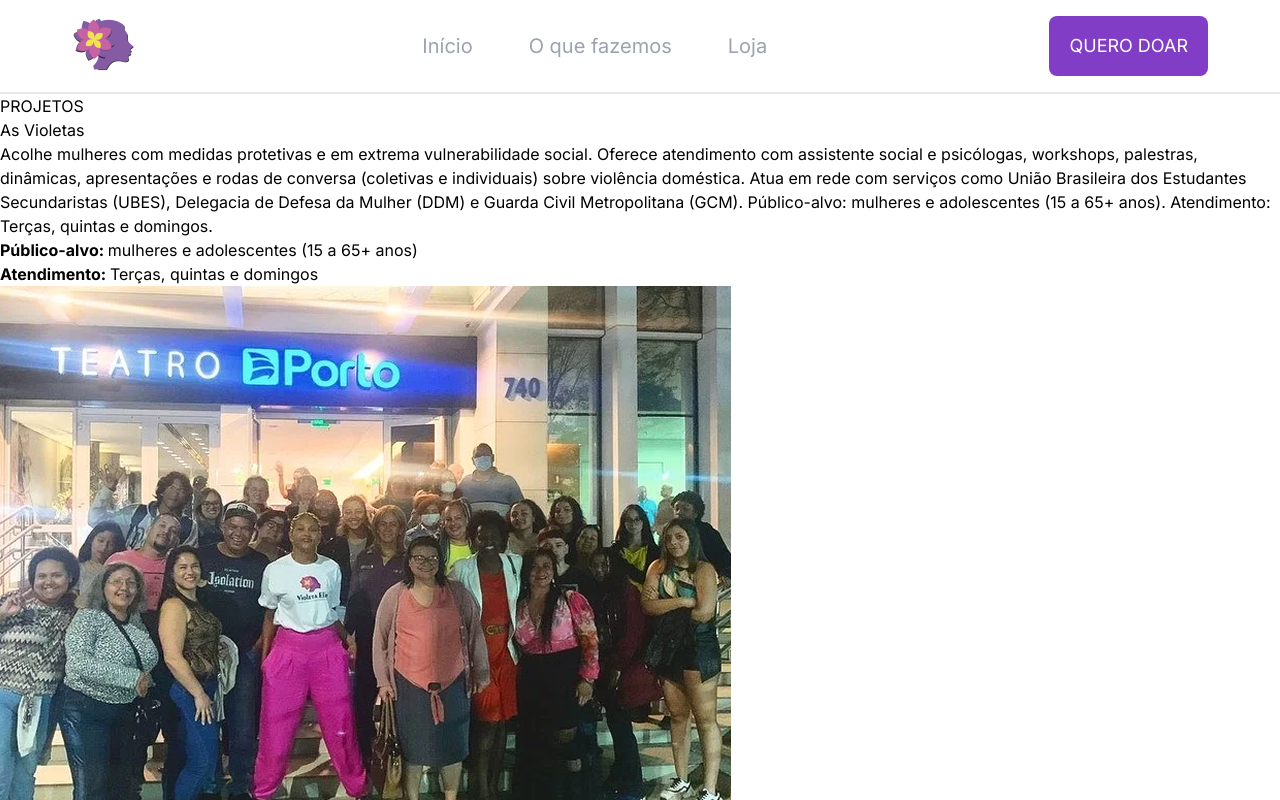
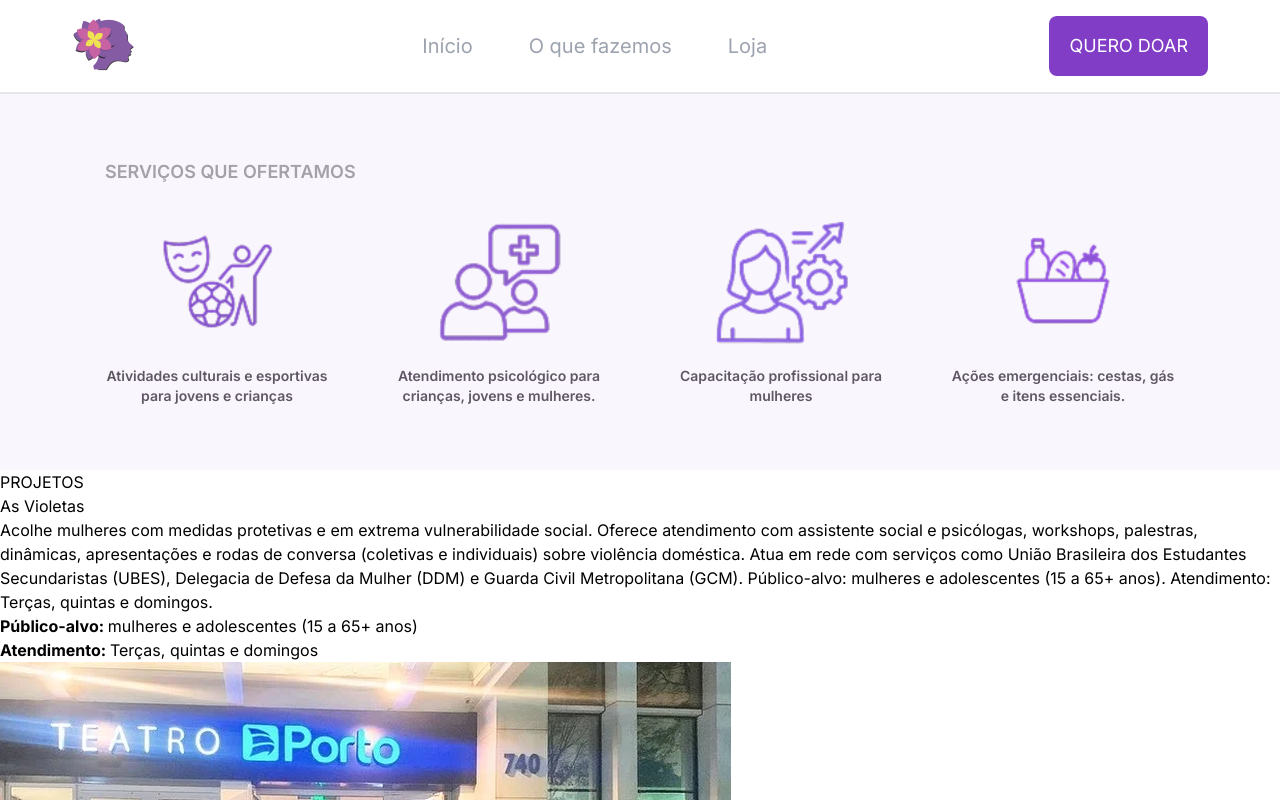
Before and after one commit to Projeto-FrontEnd-Fusion/Aceve-website-development, a Next.js app: page /o-que-fazemos in a window 1280 px wide. Shown: the top 800 px of the page. Built offline with nearby package versions, Linux system fonts and the light colour scheme; a web font is replaced by a local one.

Commit message:
feat: add new section ServicesWeOffer

```diff
--- a/src/app/o-que-fazemos/page.tsx
+++ b/src/app/o-que-fazemos/page.tsx
@@ -1,9 +1,11 @@
 import JoinUsSection from "@/features/what-we-do/components/JoinUsSection";
 import { ProjectsDisplay } from "../../features/what-we-do/components/ProjectDisplay";
+import { ServicesWeOffer } from "@/features/what-we-do/components/ServicesWeOffer";
 
 function WhatWeDo() {
   return (
     <main>
+      <ServicesWeOffer />
       <ProjectsDisplay />
       <JoinUsSection />
     </main>
```
